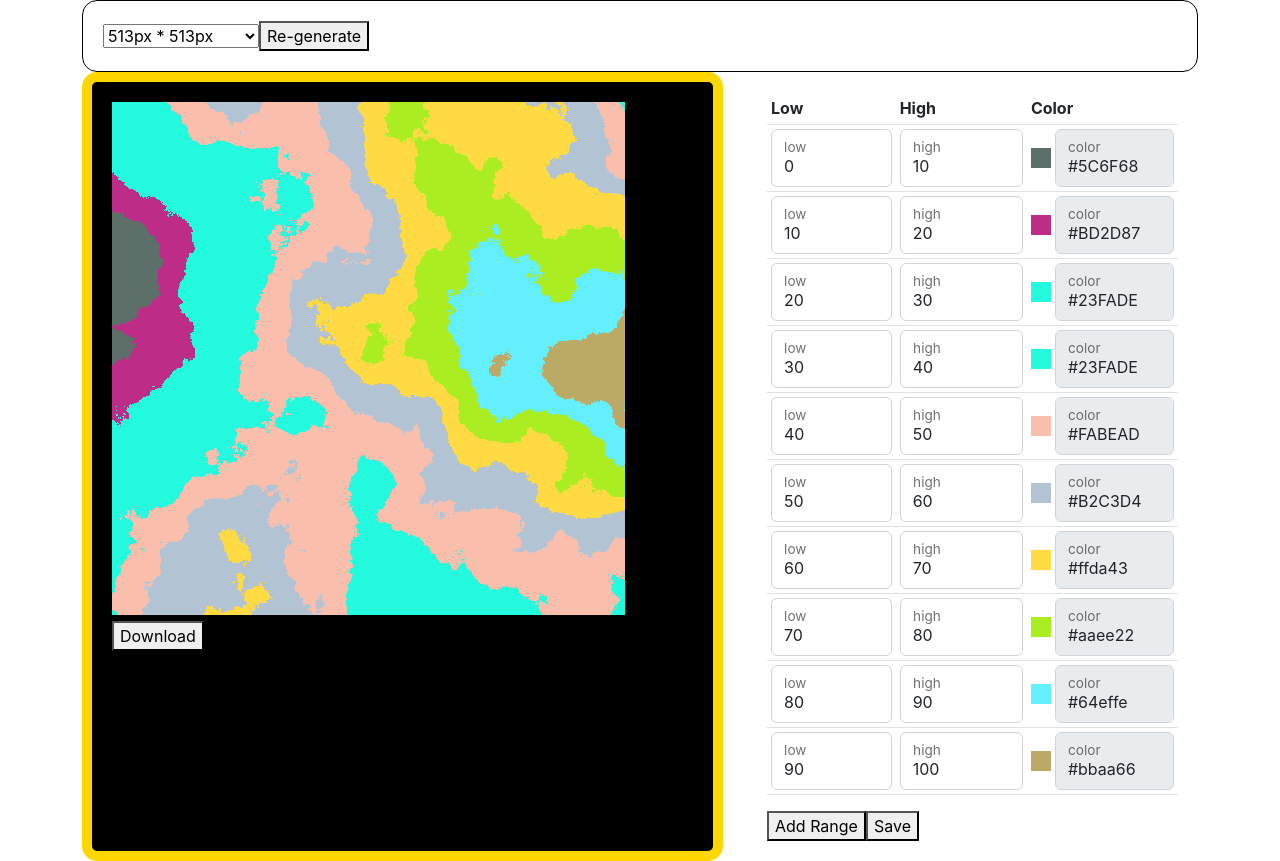
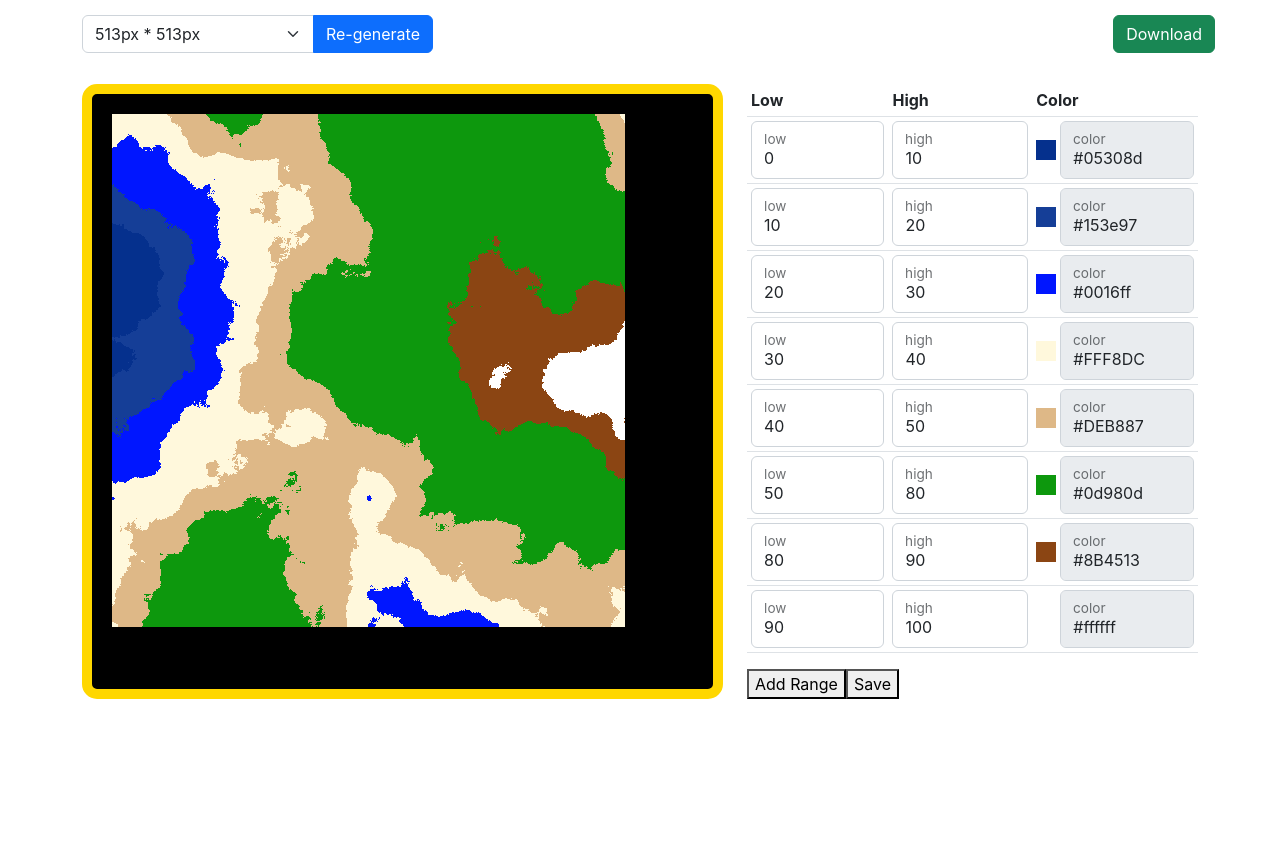
Before and after one commit to macmist/ttrpg-utils, a React (Create React App) app: page / in a window 1280 px wide. After the commit the page ends 800 px from the top, so only its background shows below. Built offline with nearby package versions, Linux system fonts and the light colour scheme; the HTML template or start-up script is replaced by a standard one.

Commit message:
better default values

```diff
--- a/src/App.tsx
+++ b/src/App.tsx
@@ -11,16 +11,15 @@ function App() {
   const [dimension, setDimension] = useState(200);
   const [generating, setGenerating] = useState<boolean>(true);
   const [heights, setHeights] = useState<Array<RangeColor>>([
-    { low: 0, high: 0.1, color: "#5C6F68" },
-    { low: 0.1, high: 0.2, color: "#BD2D87" },
-    { low: 0.2, high: 0.3, color: "#23FADE" },
-    { low: 0.3, high: 0.4, color: "#23FADE" },
-    { low: 0.4, high: 0.5, color: "#FABEAD" },
-    { low: 0.5, high: 0.6, color: "#B2C3D4" },
-    { low: 0.6, high: 0.7, color: "#ffda43" },
-    { low: 0.7, high: 0.8, color: "#aaee22" },
-    { low: 0.8, high: 0.9, color: "#64effe" },
-    { low: 0.9, high: 1, color: "#bbaa66" },
+    { low: 0, high: 0.1, color: "#05308d" },
+    { low: 0.1, high: 0.2, color: "#153e97" },
+
+    { low: 0.2, high: 0.3, color: "#0016ff" },
+    { low: 0.3, high: 0.4, color: "#FFF8DC" },
+    { low: 0.4, high: 0.5, color: "#DEB887" },
+    { low: 0.5, high: 0.8, color: "#0d980d" },
+    { low: 0.8, high: 0.9, color: "#8B4513" },
+    { low: 0.9, high: 1, color: "#ffffff" },
   ]);
 
   useEffect(() => {
@@ -37,13 +36,27 @@ function App() {
     });
   };
 
+  const download = () => {
+    const canvas = document.getElementsByTagName("canvas")[0];
+    const ctx = canvas?.getContext("2d");
+
+    if (ctx && canvas) {
+      let canvasUrl = canvas.toDataURL();
+      const createEl = document.createElement("a");
+      createEl.href = canvasUrl;
+      createEl.download = "map";
+      createEl.click();
+      createEl.remove();
+    }
+  };
+
   return (
     <Container>
-      <Row>
-        <Col>
-          <MapSizeSelector onRegenerate={(n) => regenerate(n)} />
-        </Col>
-      </Row>
+      <MapSizeSelector
+        onRegenerate={(n) => regenerate(n)}
+        onDownload={download}
+      />
+
       <Row className="justify-content-md-center">
         <Col xs={7} style={{ overflow: "auto" }}>
           <MapRenderer
--- a/src/map/MapRenderer.tsx
+++ b/src/map/MapRenderer.tsx
@@ -66,27 +66,15 @@ const MapRenderer = (props: MapRendererProps) => {
       }
     }
   }, [points, heightColors, drawPixel]);
-  const download = () => {
-    const canvas = canvasRef.current;
-    const ctx = canvas?.getContext("2d");
 
-    if (ctx && canvas) {
-      let canvasUrl = canvas.toDataURL();
-      const createEl = document.createElement("a");
-      createEl.href = canvasUrl;
-      createEl.download = "map";
-      createEl.click();
-      createEl.remove();
-    }
-  };
   return (
     <div className="mapContainer">
       <canvas
+        id={"mapCanvas"}
         ref={canvasRef}
         width={width || 200}
         height={height || 200}
       ></canvas>
-      <button onClick={download}>Download</button>
     </div>
   );
 };
--- a/src/map/MapSizeSelector.tsx
+++ b/src/map/MapSizeSelector.tsx
@@ -1,22 +1,30 @@
 import { useState } from "react";
 import "./map.css";
+import { Button, Col, Container, Form, InputGroup, Row } from "react-bootstrap";
 
 interface MapSizeSelectorProps {
   onRegenerate?: (n: number) => void;
+  onDownload?: () => void;
 }
 const range = (from: number, to: number, step: number) =>
   [...Array(Math.floor((to - from) / step) + 1)].map((_, i) => from + i * step);
 
 const MapSizeSelector = (props: MapSizeSelectorProps) => {
-  const { onRegenerate } = props;
+  const { onRegenerate, onDownload } = props;
   const [value, setValue] = useState<number>(9);
   const handleClick = () => {
     if (onRegenerate) onRegenerate(value);
   };
 
+  const download = () => {
+    if (onDownload) onDownload();
+  };
+
   return (
-    <div className="mapSizeSelector">
-      <select
+    <Row className="mapSizeSelector mb-3">
+      <Col sm={4}>
+        <InputGroup>
+          <Form.Select
             onChange={(e) => setValue(Number.parseInt(e.target.value))}
             defaultValue={value}
           >
@@ -28,9 +36,16 @@ const MapSizeSelector = (props: MapSizeSelectorProps) => {
                 </option>
               );
             })}
-      </select>
-      <button onClick={handleClick}>Re-generate</button>
-    </div>
+          </Form.Select>
+          <Button onClick={handleClick}>Re-generate</Button>
+        </InputGroup>
+      </Col>
+      <Col sm={{ span: 1, offset: 7 }}>
+        <Button variant="success" onClick={download}>
+          Download
+        </Button>
+      </Col>
+    </Row>
   );
 };
 
--- a/src/map/map.css
+++ b/src/map/map.css
@@ -1,7 +1,8 @@
 .mapSizeSelector {
-    border: 1px solid black;
+    /*border: 1px solid black;*/
     border-radius: 15px;
-    padding: 20px;
+    padding: 15px 0;
+    padding-right: 15px;
 }
 
 .mapContainer {
@@ -17,7 +18,7 @@
 .mapHeightContainer {
     width: 100%;
     height: 100%;
-    padding: 20px;
+    /*padding: 20px;*/
 }
 
 .colorPickerModal {
```
Lines whose indentation alone changed are shown as unchanged.
